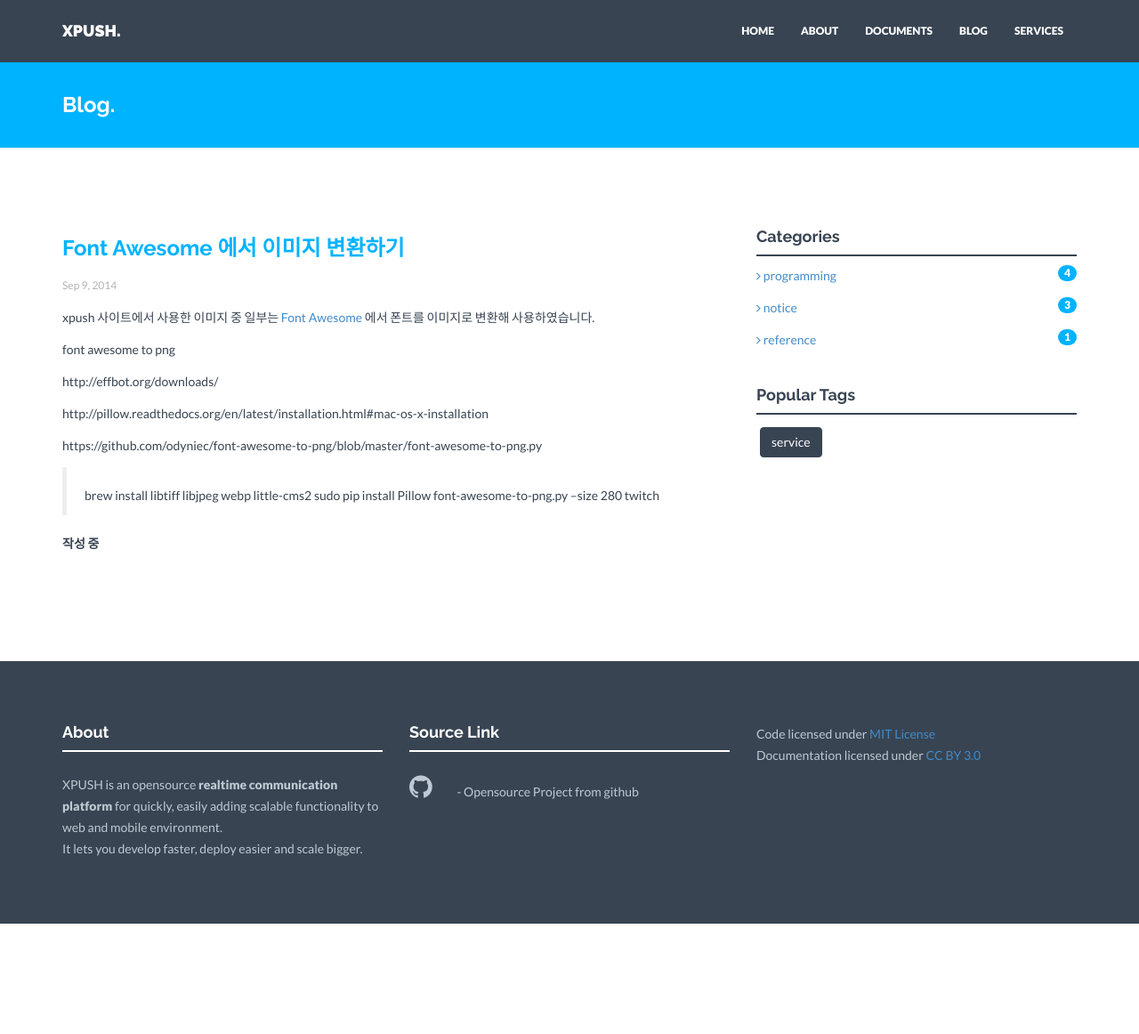
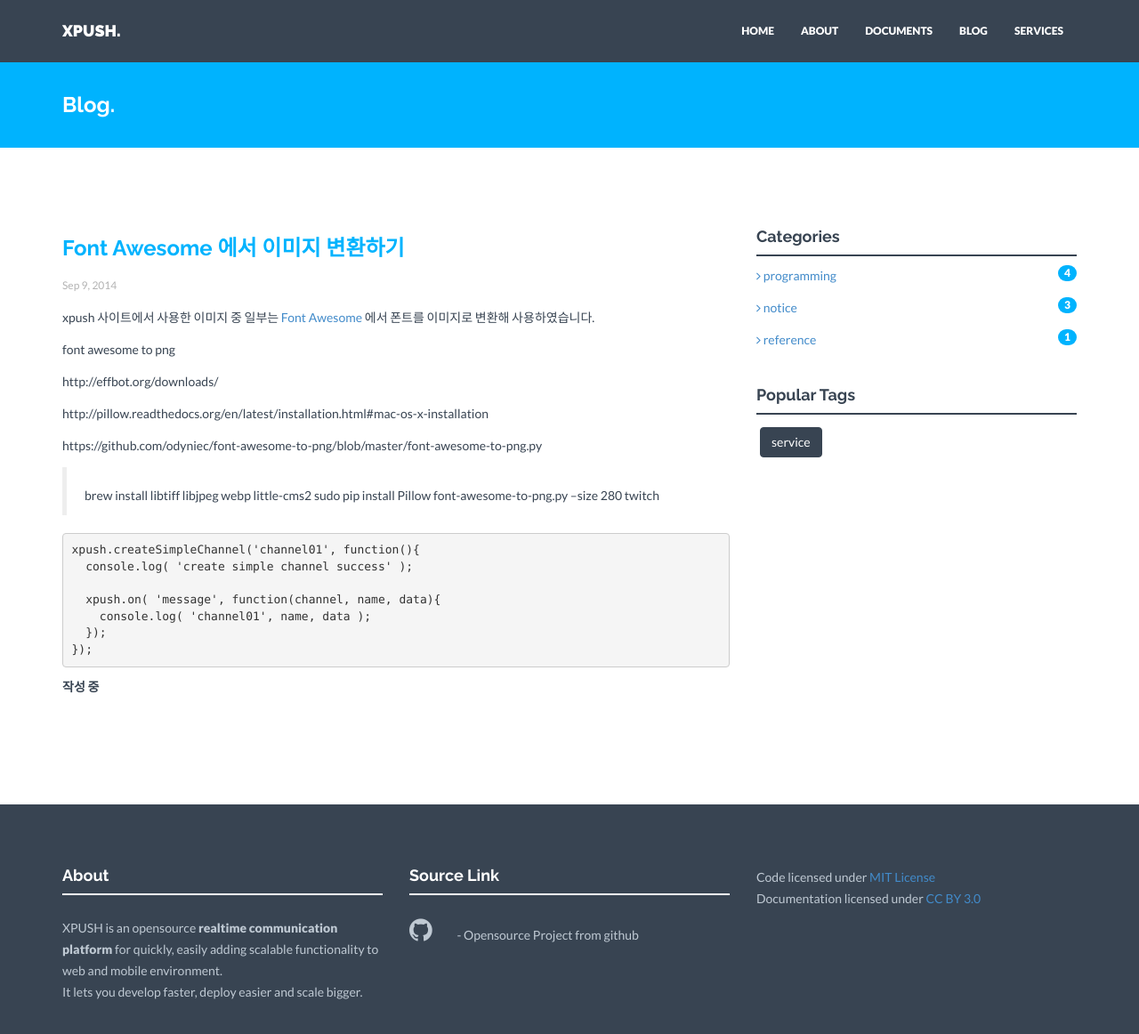
Before and after one commit to xpush/xpush.github.io, a Jekyll site: the page built from _posts/2014-09-09-fontawesom.markdown, in a window 1280 px wide and 1199 px high. Shown: the top 1162 px of the window at 89% size. Built offline with Jekyll 4.4.1, drawn with Linux system fonts in a browser that asks for light colours; nearby versions of some CDN libraries.

Commit message:
Update 2014-09-09-fontawesom.markdown

```diff
--- a/_posts/2014-09-09-fontawesom.markdown
+++ b/_posts/2014-09-09-fontawesom.markdown
@@ -21,6 +21,16 @@
   > sudo pip install Pillow
   > font-awesome-to-png.py --size 280 twitch
 
+{% highlight javascript %}
+xpush.createSimpleChannel('channel01', function(){
+  console.log( 'create simple channel success' );
+
+  xpush.on( 'message', function(channel, name, data){
+    console.log( 'channel01', name, data );
+  });
+});
+{% endhighlight %}
+
 **작성 중**
 
 [Font Awesome]: https://github.com/jekyll/jekyll
```
